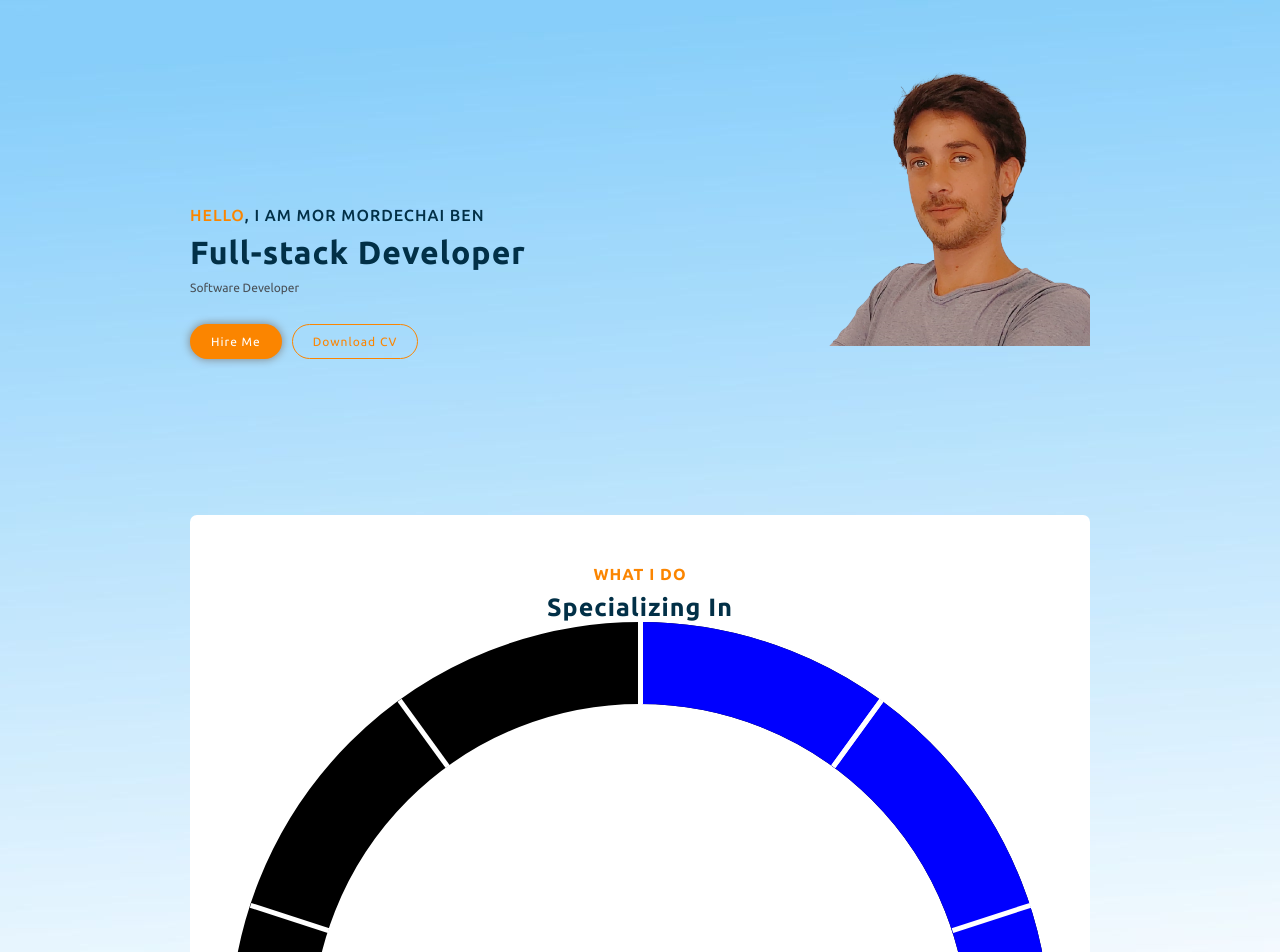
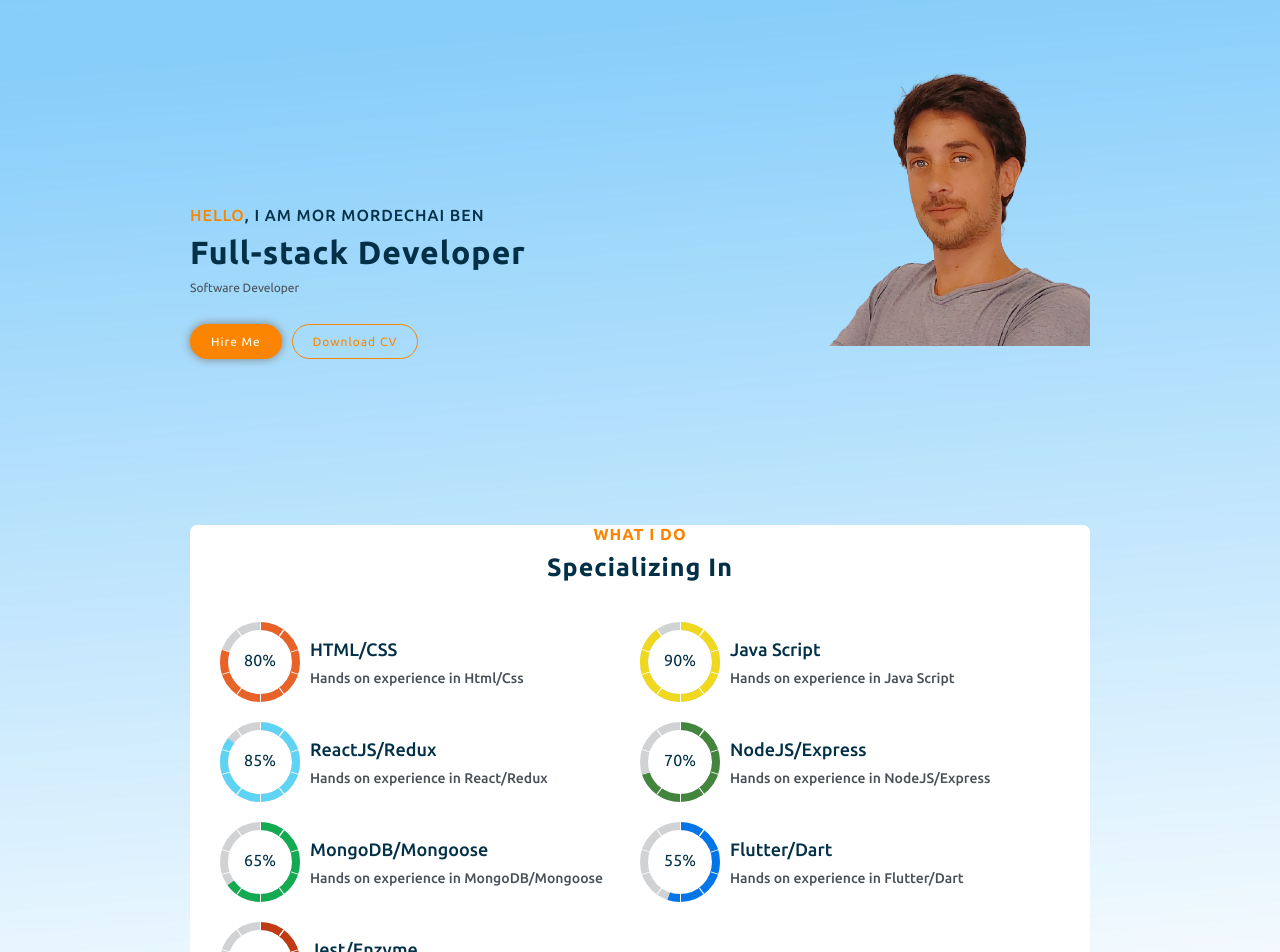
Before and after one commit to morMBen/mmb, a React (Create React App) app: page / in a window 1280 px wide. Shown: the top 952 px of the page. Built offline with nearby package versions, Linux system fonts and the light colour scheme.

Commit message:
specializing component

```diff
--- a/src/components/Specializing/index.js
+++ b/src/components/Specializing/index.js
@@ -2,18 +2,72 @@ import Card from '../UI/Card';
 import MediumHeading from '../UI/MediumHeading';
 import ProgressBar from '../UI/ProgressBar/index';
 import SmallHeading from '../UI/SmallHeading';
+import { colors } from '../../style';
 
 export const Specializing = (props) => {
+
+    const skills = [{
+        skillName: 'HTML/CSS',
+        description: 'Hands on experience in Html/Css',
+        value: 80,
+        textColor: colors.textColor,
+        pathColor: '#E96228'
+    }, {
+        skillName: 'Java Script',
+        description: 'Hands on experience in Java Script',
+        value: 90,
+        textColor: colors.textColor,
+        pathColor: '#EFD81D'
+    }, {
+        skillName: 'ReactJS/Redux',
+        description: 'Hands on experience in React/Redux',
+        value: 85,
+        textColor: colors.textColor,
+        pathColor: '#5ED3F3'
+    }, {
+        skillName: 'NodeJS/Express',
+        description: 'Hands on experience in NodeJS/Express',
+        value: 70,
+        textColor: colors.textColor,
+        pathColor: '#43853D'
+    }, {
+        skillName: 'MongoDB/Mongoose',
+        description: 'Hands on experience in MongoDB/Mongoose',
+        value: 65,
+        textColor: colors.textColor,
+        pathColor: '#13AA52'
+    }, {
+        skillName: 'Flutter/Dart',
+        description: 'Hands on experience in Flutter/Dart',
+        value: 55,
+        textColor: colors.textColor,
+        pathColor: '#0276E8'
+    }, {
+        skillName: 'Jest/Enzyme',
+        description: 'Hands on experience in Jest/Enzyme',
+        value: 50,
+        textColor: colors.textColor,
+        pathColor: '#C03B13'
+    },]
+
     return (
         <div className='container'>
-            <Card style={{ padding: '40px' }}>
+            <Card style={{ padding: '0px' }}>
                 <SmallHeading text='what i do' />
                 <MediumHeading text='specializing in' />
-                <ProgressBar
-                    textColor='red'
-                    pathColor='blue'
-                    trailColor='black'
-                    value='40' />
+                <div className='flex-row wrap justify-sb' style={{ padding: '30px' }}>
+                    {skills.map((skill, i) => {
+                        return <ProgressBar
+                            key={i}
+                            skillName={skill.skillName}
+                            description={skill.description}
+                            textColor={skill.textColor}
+                            pathColor={skill.pathColor}
+                            trailColor='#D0D2D4'
+                            value={skill.value} />
+                    })}
+
+                </div>
             </Card>
         </div>
     )
--- a/src/components/UI/ProgressBar/index.js
+++ b/src/components/UI/ProgressBar/index.js
@@ -1,9 +1,14 @@
 import { CircularProgressbarWithChildren, buildStyles } from 'react-circular-progressbar';
 import 'react-circular-progressbar/dist/styles.css';
 import RadialSeparators from './RadialSeparators';
+import './style.css'
 
-const ProgressBar = ({ textColor, pathColor, trailColor, value }) => {
+const ProgressBar = ({ textColor, pathColor, trailColor, value, skillName, description }) => {
+
+
     return (
+        <div className='flex-row align-center mtb-10' style={{ width: '50%' }}>
+            <div className='skill-container'>
                 <CircularProgressbarWithChildren
                     value={value}
                     text={`${value}%`}
@@ -20,12 +25,18 @@ const ProgressBar = ({ textColor, pathColor, trailColor, value }) => {
                         count={12}
                         style={{
                             background: "#fff",
-                    width: "5px",
+                            width: "1px",
                             // This needs to be equal to props.strokeWidth
                             height: `${10}%`
                         }}
                     />
                 </CircularProgressbarWithChildren>
+            </div>
+            <div className='mlr-10'>
+                <p className='font-18 bold-500 text-color mtb-10'>{skillName}</p>
+                <p className='font-14 bold-500 grey mtb-10'>{description}</p>
+            </div>
+        </div>
     )
 }
 export default ProgressBar;
--- /dev/null
+++ b/src/components/UI/ProgressBar/style.css
@@ -0,0 +1,5 @@
+.skill-container{
+    width: 80px;
+    height: 80px;
+    overflow: hidden;
+}
--- a/src/index.css
+++ b/src/index.css
@@ -97,6 +97,9 @@ body{
   margin: 0 auto;
   position: relative;
 }
+.wrap{
+flex-wrap: wrap;
+}
 a{
   text-decoration: none;
   color:#733234
```
Also changed, not shown: src/components/UI/ProgressBar/style.js (deleted). Lines whose indentation alone changed are shown as unchanged.
